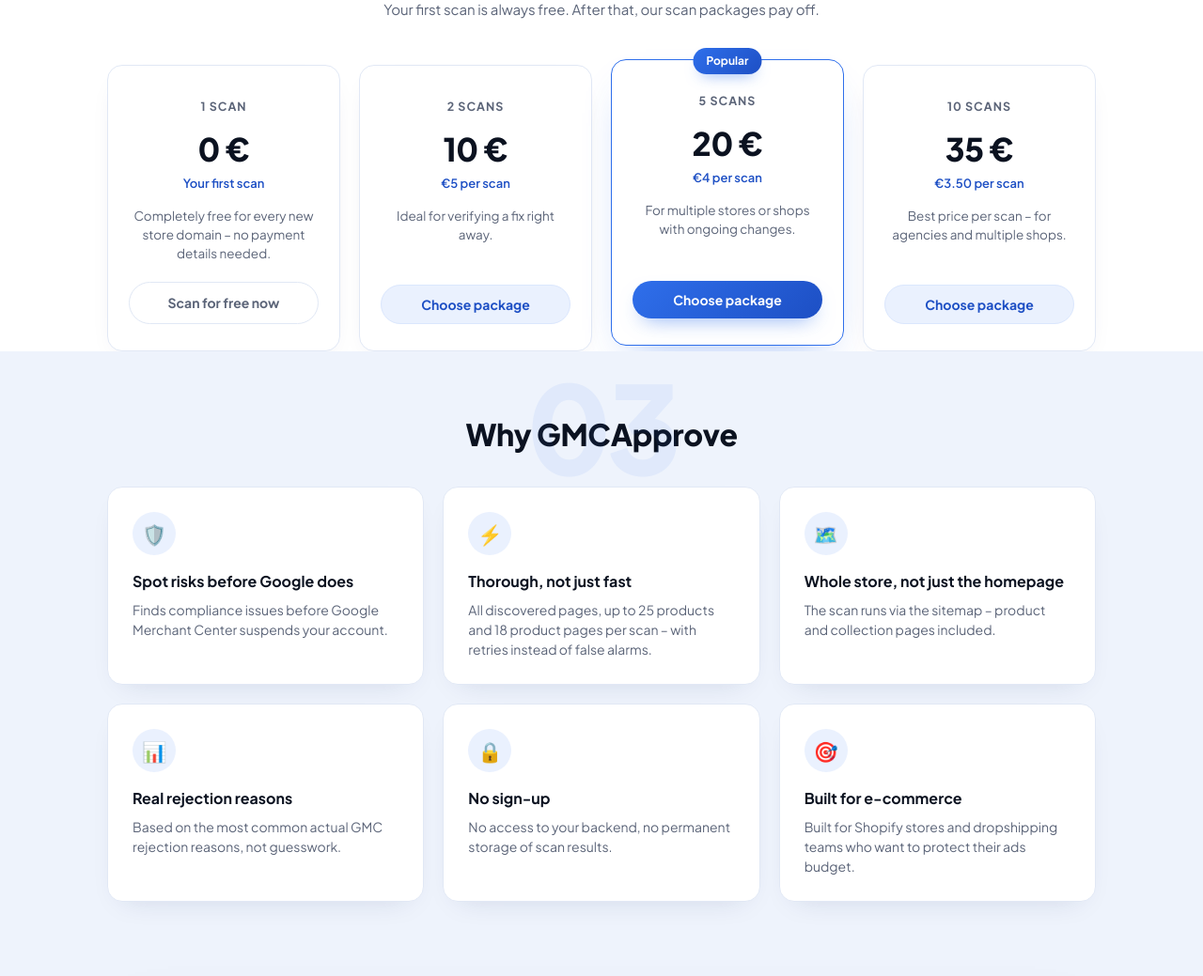
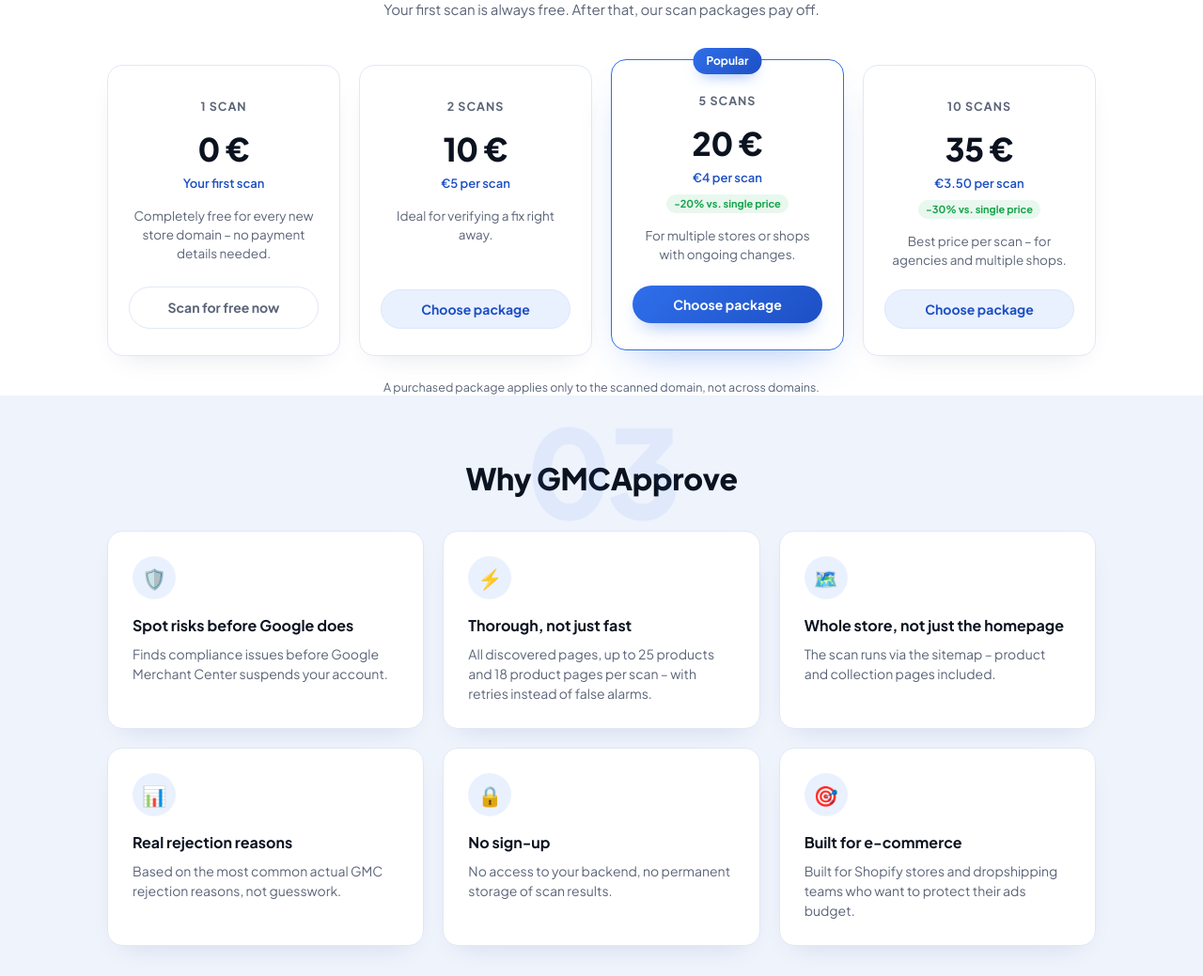
Before and after one commit to BennetEcom/gmc-compliance-scanner, a FastAPI app: page /scan/result in a window 1280 px wide. Shown: the part 3173-4212 px from the top of the page at 94% size. Run offline with FastAPI, Linux system fonts and the light colour scheme.

Commit message:
Scan-Guthaben domain-gebunden statt account-übergreifend, Preis-Rabattbadges
- Gekaufte Scan-Pakete gelten jetzt nur für die Domain, für die sie gekauft
  wurden (statt über einen Browser-Token domainübergreifend nutzbar zu sein)
- Preis-Sektion: "-20%"/"-30%"-Sparbadges auf den 5er/10er-Paketen plus
  Fußnote, dass Guthaben nicht domainübergreifend gilt
- Fix: Preis-pro-Scan-Texte enthielten &nbsp; und wurden nach einem
  Sprachwechsel als literaler Text statt Leerzeichen gerendert

Co-Authored-By: Claude Sonnet 5 <noreply@anthropic.com>

```diff
--- a/app/main.py
+++ b/app/main.py
@@ -47,12 +47,13 @@ def _asset_version(*paths: str) -> str:
 
 ASSET_VERSION = _asset_version("app/static/css/style.css", "app/static/js/app.js")
 
-# Zähler + "schon gescannt"-Liste + Scan-Guthaben pro Käufer-Token (kein
-# Tracking von Besucher:innen, keine IPs/Cookies, kein Login). Wird auf einer
-# Render Persistent Disk gespeichert (falls gemountet), damit die "erster
-# Scan pro Domain gratis"-Regel und gekauftes Guthaben Deploys/Neustarts
-# überstehen. Ohne gemountete Disk (z.B. lokal) läuft es automatisch im
-# reinen In-Memory-Fallback weiter.
+# Zähler + "schon gescannt"-Liste + Scan-Guthaben pro Domain (kein Tracking
+# von Besucher:innen, keine IPs/Cookies, kein Login). Ein gekauftes Paket gilt
+# nur für die Domain, für die es gekauft wurde. Wird auf einer Render
+# Persistent Disk gespeichert (falls gemountet), damit die "erster Scan pro
+# Domain gratis"-Regel und gekauftes Guthaben Deploys/Neustarts überstehen.
+# Ohne gemountete Disk (z.B. lokal) läuft es automatisch im reinen
+# In-Memory-Fallback weiter.
 STATS_FILE = os.getenv("STATS_FILE", "/var/data/stats.json")
 
 
@@ -95,14 +96,12 @@ _stats = _load_stats()
 class StartScanRequest(BaseModel):
     url: str
     promo_owner_code: Optional[str] = None
-    buyer_token: Optional[str] = None
     lang: str = "de"
 
 
 class BuyPackageRequest(BaseModel):
     url: str
     package: str
-    buyer_token: str
     lang: str = "de"
 
 
@@ -158,12 +157,12 @@ async def api_start_scan(payload: StartScanRequest):
         _save_stats()
         return {"mode": "direct", "result": result}
 
-    # 4) Domain wurde bereits gescannt -> vorhandenes Guthaben verbrauchen,
-    #    sonst zur Paket-Auswahl auffordern
-    credits = _stats["credits"].get(payload.buyer_token or "", 0)
+    # 4) Domain wurde bereits gescannt -> vorhandenes Guthaben DIESER Domain
+    #    verbrauchen, sonst zur Paket-Auswahl auffordern
+    credits = _stats["credits"].get(normalized, 0)
     if credits > 0:
         result = await run_scan(normalized, lang)
-        _stats["credits"][payload.buyer_token] = credits - 1
+        _stats["credits"][normalized] = credits - 1
         _stats["scans_completed"] += 1
         _stats["scanned_domains"].append(normalized)
         _save_stats()
@@ -186,7 +185,7 @@ async def api_buy_package(payload: BuyPackageRequest):
         raise HTTPException(status_code=400, detail="Ungültige URL")
 
     lang = resolve_lang(payload.lang)
-    session = create_package_checkout_session(normalized, payload.package, payload.buyer_token, lang)
+    session = create_package_checkout_session(normalized, payload.package, lang)
     return {"mode": "redirect", **session}
 
 
@@ -217,9 +216,9 @@ async def api_scan_result(session_id: str):
 
     result = await run_scan(paid.store_url, paid.lang)
     remaining_credits = paid.scans_granted - 1
-    if paid.buyer_token and remaining_credits > 0:
-        _stats["credits"][paid.buyer_token] = _stats["credits"].get(paid.buyer_token, 0) + remaining_credits
-        result["_notice"] = t("notice.package_bought", paid.lang, remaining=_stats["credits"][paid.buyer_token])
+    if remaining_credits > 0:
+        _stats["credits"][paid.store_url] = _stats["credits"].get(paid.store_url, 0) + remaining_credits
+        result["_notice"] = t("notice.package_bought", paid.lang, remaining=_stats["credits"][paid.store_url])
     cache_result(session_id, result)
     _stats["scans_completed"] += 1
     _stats["scanned_domains"].append(paid.store_url)
@@ -246,7 +245,7 @@ async def api_stats(code: str = ""):
         **{k: v for k, v in _stats.items() if k not in ("scanned_domains", "credits")},
         "unique_domains_scanned": len(set(domains)),
         "most_recent_domains": recent,
-        "buyers_with_credit": len([1 for c in _stats["credits"].values() if c > 0]),
+        "domains_with_credit": len([1 for c in _stats["credits"].values() if c > 0]),
         "note": "Wird auf einer Render Persistent Disk gespeichert (falls gemountet) und übersteht damit Deploys/Neustarts.",
     }
 
--- a/app/static/css/style.css
+++ b/app/static/css/style.css
@@ -362,7 +362,16 @@ h1 {
 }
 .pricing-tier { margin: 6px 0 0; color: var(--text-dim); font-size: 12.5px; font-weight: 700; letter-spacing: 0.08em; text-transform: uppercase; }
 .pricing-amount { margin: 10px 0 0; font-size: 34px; font-weight: 800; letter-spacing: -0.01em; }
-.pricing-per { margin: 2px 0 14px; color: var(--blue-dark); font-size: 13px; font-weight: 600; }
+.pricing-per { margin: 2px 0 14px; color: var(--blue-dark); font-size: 13px; font-weight: 600; display: flex; align-items: center; justify-content: center; gap: 7px; flex-wrap: wrap; }
+.pricing-save {
+  color: var(--green);
+  background: var(--green-soft);
+  font-size: 11px;
+  font-weight: 700;
+  padding: 2px 8px;
+  border-radius: 999px;
+}
+.pricing-footnote { margin: 24px 0 0; text-align: center; color: var(--text-dim); font-size: 12.5px; }
 .pricing-desc { margin: 0 0 20px; color: var(--text-dim); font-size: 13.5px; line-height: 1.5; flex: 1; }
 .pricing-cta {
   display: inline-block;
--- a/app/static/js/app.js
+++ b/app/static/js/app.js
@@ -265,7 +265,6 @@ document.querySelectorAll("[data-package]").forEach((pkgBtn) => {
         body: JSON.stringify({
           url,
           package: pkgBtn.getAttribute("data-package"),
-          buyer_token: getBuyerToken(),
           lang: getLang(),
         }),
       });
@@ -305,7 +304,7 @@ form.addEventListener("submit", async (e) => {
     const resp = await fetch("/api/start-scan", {
       method: "POST",
       headers: { "Content-Type": "application/json" },
-      body: JSON.stringify({ url, buyer_token: getBuyerToken(), lang: getLang() }),
+      body: JSON.stringify({ url, lang: getLang() }),
     });
 
     if (!resp.ok) {
--- a/app/static/js/i18n.js
+++ b/app/static/js/i18n.js
@@ -129,12 +129,18 @@ const I18N = {
   "pricing.p2.desc": { de: "Ideal, um einen Fix direkt gegenzuprüfen.", en: "Ideal for verifying a fix right away." },
   "pricing.p5.tier": { de: "5 SCANS", en: "5 SCANS" },
   "pricing.p5.per": { de: "4&nbsp;€ pro Scan", en: "€4 per scan" },
+  "pricing.p5.save": { de: "-20% ggü. Einzelpreis", en: "-20% vs. single price" },
   "pricing.p5.desc": { de: "Für mehrere Stores oder Shops mit laufenden Anpassungen.", en: "For multiple stores or shops with ongoing changes." },
   "pricing.p10.tier": { de: "10 SCANS", en: "10 SCANS" },
   "pricing.p10.per": { de: "3,50&nbsp;€ pro Scan", en: "€3.50 per scan" },
+  "pricing.p10.save": { de: "-30% ggü. Einzelpreis", en: "-30% vs. single price" },
   "pricing.p10.desc": { de: "Bester Preis pro Scan – für Agenturen und mehrere Shops.", en: "Best price per scan – for agencies and multiple shops." },
   "pricing.cta_choose": { de: "Paket wählen", en: "Choose package" },
   "pricing.badge_popular": { de: "Beliebt", en: "Popular" },
+  "pricing.footnote": {
+    de: "Ein gekauftes Paket gilt nur für die gescannte Domain, nicht domainübergreifend.",
+    en: "A purchased package applies only to the scanned domain, not across domains.",
+  },
 
   "why.h2": { de: "Warum GMCApprove", en: "Why GMCApprove" },
   "why.card1.title": { de: "Risiken vor Google erkennen", en: "Spot risks before Google does" },
@@ -231,16 +237,3 @@ function applyLang(lang) {
   const titleEntry = I18N["meta.title"];
   if (titleEntry) document.title = titleEntry[lang] || titleEntry.de;
 }
-
-function getBuyerToken() {
-  try {
-    let token = localStorage.getItem("gmc_buyer_token");
-    if (!token) {
-      token = (crypto.randomUUID ? crypto.randomUUID() : `${Date.now()}-${Math.random().toString(16).slice(2)}`);
-      localStorage.setItem("gmc_buyer_token", token);
-    }
-    return token;
-  } catch (e) {
-    return "";
-  }
-}
--- a/app/templates/index.html
+++ b/app/templates/index.html
@@ -288,7 +288,7 @@
         <div class="pricing-card">
           <p class="pricing-tier" data-i18n="pricing.p2.tier">2 SCANS</p>
           <p class="pricing-amount">10&nbsp;€</p>
-          <p class="pricing-per" data-i18n="pricing.p2.per">5&nbsp;€ pro Scan</p>
+          <p class="pricing-per" data-i18n-html="pricing.p2.per">5&nbsp;€ pro Scan</p>
           <p class="pricing-desc" data-i18n="pricing.p2.desc">Ideal, um einen Fix direkt gegenzuprüfen.</p>
           <button type="button" class="pricing-cta" data-package="2" data-i18n="pricing.cta_choose">Paket wählen</button>
         </div>
@@ -296,18 +296,25 @@
           <span class="pricing-badge" data-i18n="pricing.badge_popular">Beliebt</span>
           <p class="pricing-tier" data-i18n="pricing.p5.tier">5 SCANS</p>
           <p class="pricing-amount">20&nbsp;€</p>
-          <p class="pricing-per" data-i18n="pricing.p5.per">4&nbsp;€ pro Scan</p>
+          <p class="pricing-per">
+            <span data-i18n-html="pricing.p5.per">4&nbsp;€ pro Scan</span>
+            <span class="pricing-save" data-i18n="pricing.p5.save">-20%</span>
+          </p>
           <p class="pricing-desc" data-i18n="pricing.p5.desc">Für mehrere Stores oder Shops mit laufenden Anpassungen.</p>
           <button type="button" class="pricing-cta pricing-cta-solid" data-package="5" data-i18n="pricing.cta_choose">Paket wählen</button>
         </div>
         <div class="pricing-card">
           <p class="pricing-tier" data-i18n="pricing.p10.tier">10 SCANS</p>
           <p class="pricing-amount">35&nbsp;€</p>
-          <p class="pricing-per" data-i18n="pricing.p10.per">3,50&nbsp;€ pro Scan</p>
+          <p class="pricing-per">
+            <span data-i18n-html="pricing.p10.per">3,50&nbsp;€ pro Scan</span>
+            <span class="pricing-save" data-i18n="pricing.p10.save">-30%</span>
+          </p>
           <p class="pricing-desc" data-i18n="pricing.p10.desc">Bester Preis pro Scan – für Agenturen und mehrere Shops.</p>
           <button type="button" class="pricing-cta" data-package="10" data-i18n="pricing.cta_choose">Paket wählen</button>
         </div>
       </div>
+      <p class="pricing-footnote" data-i18n="pricing.footnote">Ein gekauftes Paket gilt nur für die gescannte Domain, nicht domainübergreifend.</p>
     </div>
     </section>
 
```
Also changed, not shown: app/payments.py (+15 -21 lines).
